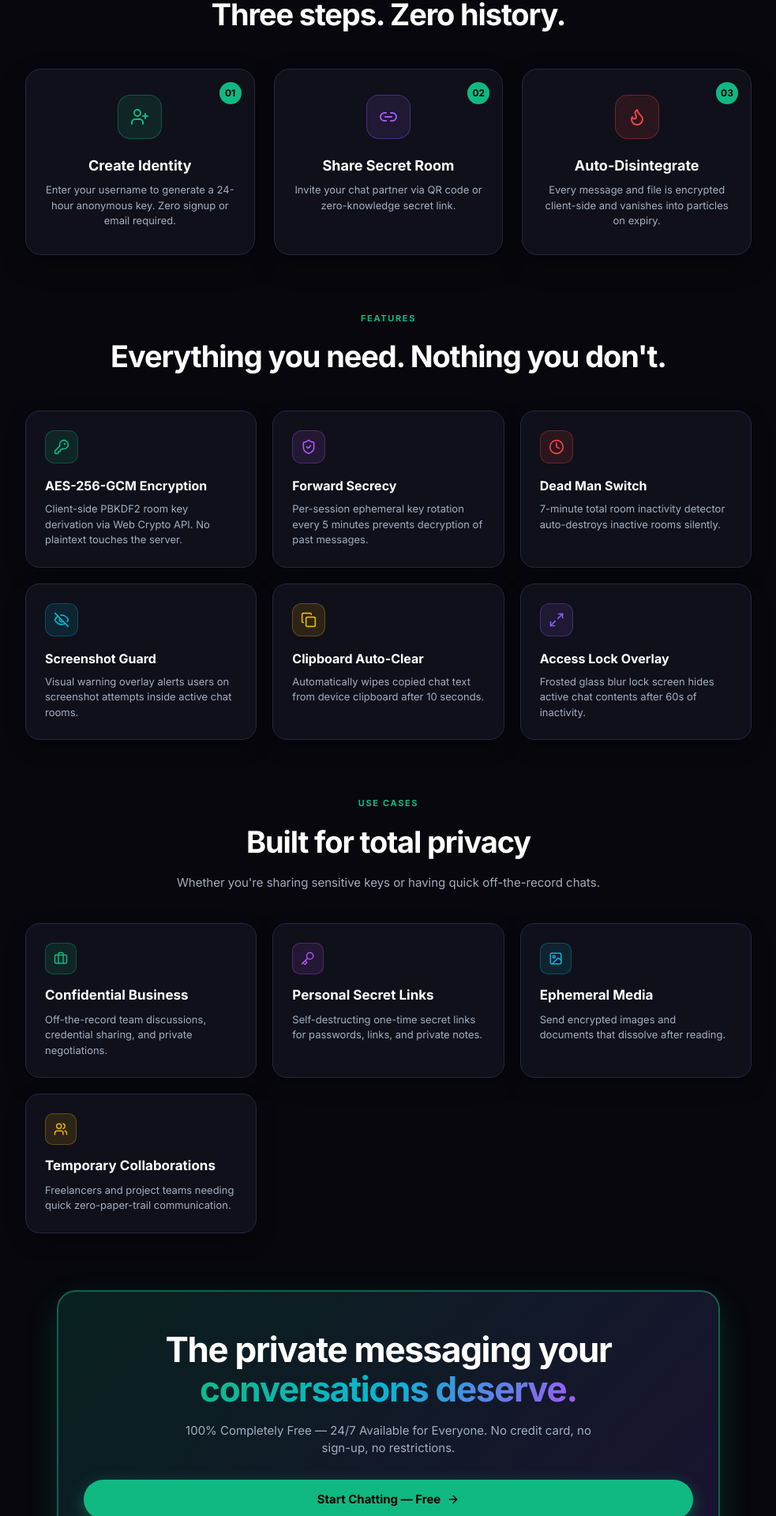
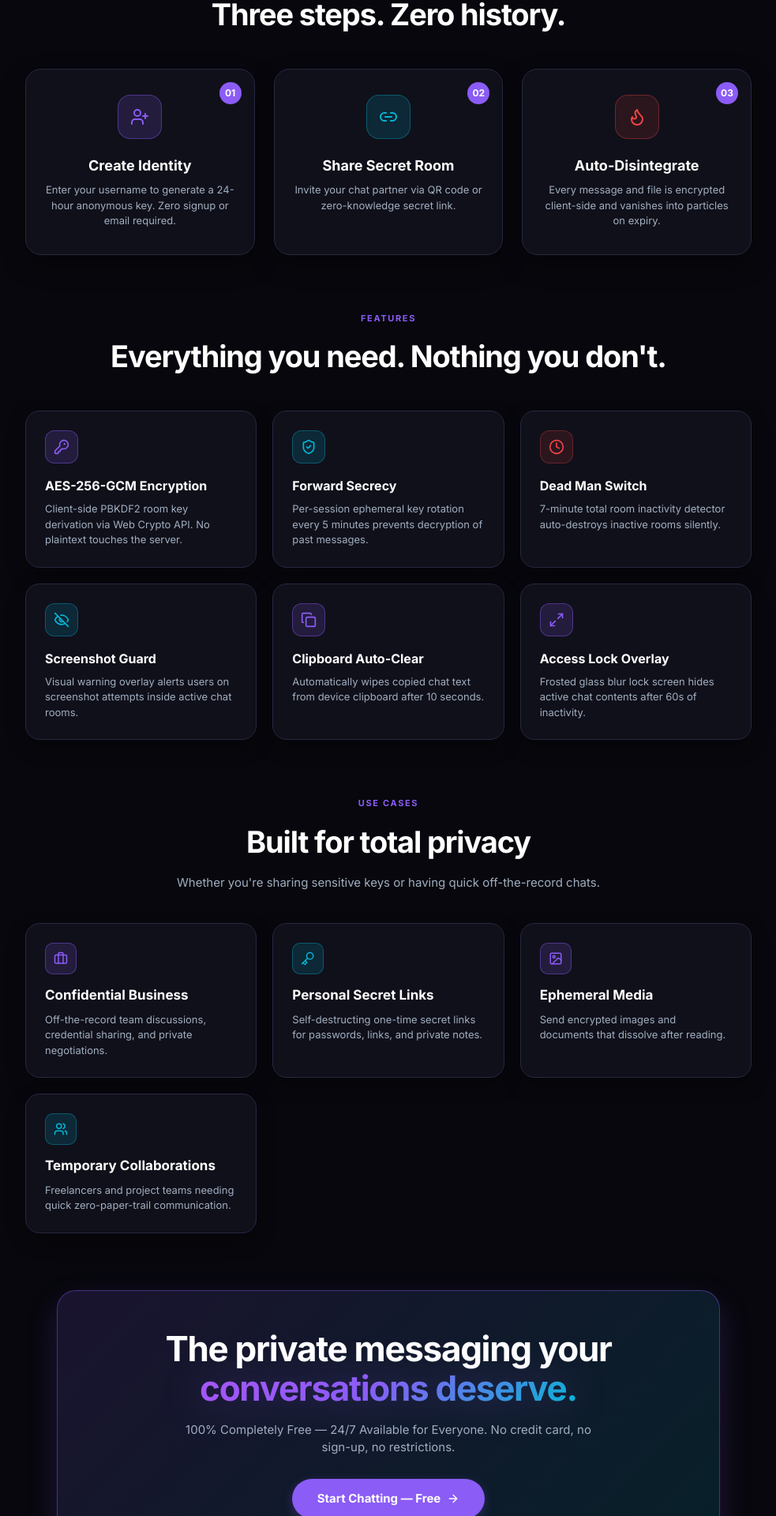
Before and after one commit to Nithin1614/Disappear-Chat, a React (Vite) app: page / in a window 1280 px wide. Shown: the part 848-2768 px from the top of the page at 79% size, without its empty margins (148-1131 px from the left). Built offline with nearby package versions, Linux system fonts and the light colour scheme; no server answers.

Commit message:
style: replace odd green with VanishChat signature purple & cyan design theme across landing page

```diff
--- a/src/pages/LandingPage.jsx
+++ b/src/pages/LandingPage.jsx
@@ -135,10 +135,10 @@ export default function LandingPage() {
           <UserSetup />
         </div>
 
-        {/* SECTION 1: HOW IT WORKS (Three Steps, Three Minutes - Image 1 Reference) */}
+        {/* SECTION 1: HOW IT WORKS */}
         <div style={{ width: '100%', maxWidth: '920px', marginBottom: '72px', textAlign: 'center' }}>
           <div style={{
-            fontSize: '11px', fontWeight: 800, color: '#10b981', textTransform: 'uppercase',
+            fontSize: '11px', fontWeight: 800, color: 'var(--accent)', textTransform: 'uppercase',
             letterSpacing: '0.15em', marginBottom: '12px'
           }}>
             HOW IT WORKS
@@ -163,17 +163,17 @@ export default function LandingPage() {
             }}>
               <div style={{
                 position: 'absolute', top: '16px', right: '16px', width: '28px', height: '28px',
-                borderRadius: '50%', background: '#10b981', color: '#000', fontSize: '12px',
+                borderRadius: '50%', background: 'var(--accent)', color: '#fff', fontSize: '12px',
                 fontWeight: 800, display: 'flex', alignItems: 'center', justifyContent: 'center'
               }}>
                 01
               </div>
               <div style={{
-                width: '56px', height: '56px', borderRadius: '16px', background: 'rgba(16,185,129,0.12)',
-                border: '1px solid rgba(16,185,129,0.35)', display: 'flex', alignItems: 'center', justifyContent: 'center',
+                width: '56px', height: '56px', borderRadius: '16px', background: 'var(--accent-dim)',
+                border: '1px solid var(--accent-border)', display: 'flex', alignItems: 'center', justifyContent: 'center',
                 marginBottom: '20px'
               }}>
-                <UserPlus size={24} color="#10b981" />
+                <UserPlus size={24} color="var(--accent)" />
               </div>
               <h3 style={{ fontSize: '18px', fontWeight: 700, color: 'var(--text)', marginBottom: '8px' }}>Create Identity</h3>
               <p style={{ fontSize: '13px', color: 'var(--text-muted)', lineHeight: 1.5, margin: 0 }}>
@@ -189,17 +189,17 @@ export default function LandingPage() {
             }}>
               <div style={{
                 position: 'absolute', top: '16px', right: '16px', width: '28px', height: '28px',
-                borderRadius: '50%', background: '#10b981', color: '#000', fontSize: '12px',
+                borderRadius: '50%', background: 'var(--accent)', color: '#fff', fontSize: '12px',
                 fontWeight: 800, display: 'flex', alignItems: 'center', justifyContent: 'center'
               }}>
                 02
               </div>
               <div style={{
-                width: '56px', height: '56px', borderRadius: '16px', background: 'rgba(139,92,246,0.12)',
-                border: '1px solid rgba(139,92,246,0.35)', display: 'flex', alignItems: 'center', justifyContent: 'center',
+                width: '56px', height: '56px', borderRadius: '16px', background: 'var(--cyan-dim)',
+                border: '1px solid rgba(6,182,212,0.35)', display: 'flex', alignItems: 'center', justifyContent: 'center',
                 marginBottom: '20px'
               }}>
-                <Link2 size={24} color="#a855f7" />
+                <Link2 size={24} color="var(--cyan)" />
               </div>
               <h3 style={{ fontSize: '18px', fontWeight: 700, color: 'var(--text)', marginBottom: '8px' }}>Share Secret Room</h3>
               <p style={{ fontSize: '13px', color: 'var(--text-muted)', lineHeight: 1.5, margin: 0 }}>
@@ -215,7 +215,7 @@ export default function LandingPage() {
             }}>
               <div style={{
                 position: 'absolute', top: '16px', right: '16px', width: '28px', height: '28px',
-                borderRadius: '50%', background: '#10b981', color: '#000', fontSize: '12px',
+                borderRadius: '50%', background: 'var(--accent)', color: '#fff', fontSize: '12px',
                 fontWeight: 800, display: 'flex', alignItems: 'center', justifyContent: 'center'
               }}>
                 03
@@ -236,10 +236,10 @@ export default function LandingPage() {
           </div>
         </div>
 
-        {/* SECTION 2: FEATURES (Everything you need. Nothing you don't - Image 3 Reference) */}
+        {/* SECTION 2: FEATURES */}
         <div style={{ width: '100%', maxWidth: '920px', marginBottom: '72px', textAlign: 'center' }}>
           <div style={{
-            fontSize: '11px', fontWeight: 800, color: '#10b981', textTransform: 'uppercase',
+            fontSize: '11px', fontWeight: 800, color: 'var(--accent)', textTransform: 'uppercase',
             letterSpacing: '0.15em', marginBottom: '12px'
           }}>
             FEATURES
@@ -260,8 +260,8 @@ export default function LandingPage() {
               background: 'var(--surface)', border: '1px solid var(--border)', borderRadius: '18px', padding: '24px',
               boxShadow: '0 10px 24px rgba(0,0,0,0.3)'
             }}>
-              <div style={{ width: 42, height: 42, borderRadius: '12px', background: 'rgba(16,185,129,0.12)', border: '1px solid rgba(16,185,129,0.3)', display: 'flex', alignItems: 'center', justifyContent: 'center', marginBottom: '16px' }}>
-                <KeyRound size={20} color="#10b981" />
+              <div style={{ width: 42, height: 42, borderRadius: '12px', background: 'var(--accent-dim)', border: '1px solid var(--accent-border)', display: 'flex', alignItems: 'center', justifyContent: 'center', marginBottom: '16px' }}>
+                <KeyRound size={20} color="var(--accent)" />
               </div>
               <h3 style={{ fontSize: '16px', fontWeight: 700, color: 'var(--text)', marginBottom: '8px' }}>AES-256-GCM Encryption</h3>
               <p style={{ fontSize: '13px', color: 'var(--text-muted)', lineHeight: 1.5, margin: 0 }}>
@@ -274,8 +274,8 @@ export default function LandingPage() {
               background: 'var(--surface)', border: '1px solid var(--border)', borderRadius: '18px', padding: '24px',
               boxShadow: '0 10px 24px rgba(0,0,0,0.3)'
             }}>
-              <div style={{ width: 42, height: 42, borderRadius: '12px', background: 'rgba(168,85,247,0.12)', border: '1px solid rgba(168,85,247,0.3)', display: 'flex', alignItems: 'center', justifyContent: 'center', marginBottom: '16px' }}>
-                <ShieldCheck size={20} color="#a855f7" />
+              <div style={{ width: 42, height: 42, borderRadius: '12px', background: 'var(--cyan-dim)', border: '1px solid rgba(6,182,212,0.35)', display: 'flex', alignItems: 'center', justifyContent: 'center', marginBottom: '16px' }}>
+                <ShieldCheck size={20} color="var(--cyan)" />
               </div>
               <h3 style={{ fontSize: '16px', fontWeight: 700, color: 'var(--text)', marginBottom: '8px' }}>Forward Secrecy</h3>
               <p style={{ fontSize: '13px', color: 'var(--text-muted)', lineHeight: 1.5, margin: 0 }}>
@@ -302,7 +302,7 @@ export default function LandingPage() {
               background: 'var(--surface)', border: '1px solid var(--border)', borderRadius: '18px', padding: '24px',
               boxShadow: '0 10px 24px rgba(0,0,0,0.3)'
             }}>
-              <div style={{ width: 42, height: 42, borderRadius: '12px', background: 'rgba(6,182,212,0.12)', border: '1px solid rgba(6,182,212,0.3)', display: 'flex', alignItems: 'center', justifyContent: 'center', marginBottom: '16px' }}>
+              <div style={{ width: 42, height: 42, borderRadius: '12px', background: 'var(--cyan-dim)', border: '1px solid rgba(6,182,212,0.35)', display: 'flex', alignItems: 'center', justifyContent: 'center', marginBottom: '16px' }}>
                 <EyeOff size={20} color="var(--cyan)" />
               </div>
               <h3 style={{ fontSize: '16px', fontWeight: 700, color: 'var(--text)', marginBottom: '8px' }}>Screenshot Guard</h3>
@@ -316,8 +316,8 @@ export default function LandingPage() {
               background: 'var(--surface)', border: '1px solid var(--border)', borderRadius: '18px', padding: '24px',
               boxShadow: '0 10px 24px rgba(0,0,0,0.3)'
             }}>
-              <div style={{ width: 42, height: 42, borderRadius: '12px', background: 'rgba(234,179,8,0.12)', border: '1px solid rgba(234,179,8,0.3)', display: 'flex', alignItems: 'center', justifyContent: 'center', marginBottom: '16px' }}>
-                <Copy size={20} color="#eab308" />
+              <div style={{ width: 42, height: 42, borderRadius: '12px', background: 'var(--accent-dim)', border: '1px solid var(--accent-border)', display: 'flex', alignItems: 'center', justifyContent: 'center', marginBottom: '16px' }}>
+                <Copy size={20} color="var(--accent)" />
               </div>
               <h3 style={{ fontSize: '16px', fontWeight: 700, color: 'var(--text)', marginBottom: '8px' }}>Clipboard Auto-Clear</h3>
               <p style={{ fontSize: '13px', color: 'var(--text-muted)', lineHeight: 1.5, margin: 0 }}>
@@ -330,7 +330,7 @@ export default function LandingPage() {
               background: 'var(--surface)', border: '1px solid var(--border)', borderRadius: '18px', padding: '24px',
               boxShadow: '0 10px 24px rgba(0,0,0,0.3)'
             }}>
-              <div style={{ width: 42, height: 42, borderRadius: '12px', background: 'rgba(139,92,246,0.12)', border: '1px solid rgba(139,92,246,0.3)', display: 'flex', alignItems: 'center', justifyContent: 'center', marginBottom: '16px' }}>
+              <div style={{ width: 42, height: 42, borderRadius: '12px', background: 'var(--accent-dim)', border: '1px solid var(--accent-border)', display: 'flex', alignItems: 'center', justifyContent: 'center', marginBottom: '16px' }}>
                 <Maximize2 size={20} color="var(--accent)" />
               </div>
               <h3 style={{ fontSize: '16px', fontWeight: 700, color: 'var(--text)', marginBottom: '8px' }}>Access Lock Overlay</h3>
@@ -341,10 +341,10 @@ export default function LandingPage() {
           </div>
         </div>
 
-        {/* SECTION 3: USE CASES (Built for every team - Image 2 Reference) */}
+        {/* SECTION 3: USE CASES */}
         <div style={{ width: '100%', maxWidth: '920px', marginBottom: '72px', textAlign: 'center' }}>
           <div style={{
-            fontSize: '11px', fontWeight: 800, color: '#10b981', textTransform: 'uppercase',
+            fontSize: '11px', fontWeight: 800, color: 'var(--accent)', textTransform: 'uppercase',
             letterSpacing: '0.15em', marginBottom: '12px'
           }}>
             USE CASES
@@ -368,8 +368,8 @@ export default function LandingPage() {
               background: 'var(--surface)', border: '1px solid var(--border)', borderRadius: '18px', padding: '24px',
               boxShadow: '0 10px 24px rgba(0,0,0,0.3)'
             }}>
-              <div style={{ width: 40, height: 40, borderRadius: '10px', background: 'rgba(16,185,129,0.12)', border: '1px solid rgba(16,185,129,0.3)', display: 'flex', alignItems: 'center', justifyContent: 'center', marginBottom: '14px' }}>
-                <Briefcase size={18} color="#10b981" />
+              <div style={{ width: 40, height: 40, borderRadius: '10px', background: 'var(--accent-dim)', border: '1px solid var(--accent-border)', display: 'flex', alignItems: 'center', justifyContent: 'center', marginBottom: '14px' }}>
+                <Briefcase size={18} color="var(--accent)" />
               </div>
               <h3 style={{ fontSize: '17px', fontWeight: 700, color: 'var(--text)', marginBottom: '8px' }}>Confidential Business</h3>
               <p style={{ fontSize: '13px', color: 'var(--text-muted)', lineHeight: 1.5, margin: 0 }}>
@@ -382,8 +382,8 @@ export default function LandingPage() {
               background: 'var(--surface)', border: '1px solid var(--border)', borderRadius: '18px', padding: '24px',
               boxShadow: '0 10px 24px rgba(0,0,0,0.3)'
             }}>
-              <div style={{ width: 40, height: 40, borderRadius: '10px', background: 'rgba(168,85,247,0.12)', border: '1px solid rgba(168,85,247,0.3)', display: 'flex', alignItems: 'center', justifyContent: 'center', marginBottom: '14px' }}>
-                <Key size={18} color="#a855f7" />
+              <div style={{ width: 40, height: 40, borderRadius: '10px', background: 'var(--cyan-dim)', border: '1px solid rgba(6,182,212,0.35)', display: 'flex', alignItems: 'center', justifyContent: 'center', marginBottom: '14px' }}>
+                <Key size={18} color="var(--cyan)" />
               </div>
               <h3 style={{ fontSize: '17px', fontWeight: 700, color: 'var(--text)', marginBottom: '8px' }}>Personal Secret Links</h3>
               <p style={{ fontSize: '13px', color: 'var(--text-muted)', lineHeight: 1.5, margin: 0 }}>
@@ -396,8 +396,8 @@ export default function LandingPage() {
               background: 'var(--surface)', border: '1px solid var(--border)', borderRadius: '18px', padding: '24px',
               boxShadow: '0 10px 24px rgba(0,0,0,0.3)'
             }}>
-              <div style={{ width: 40, height: 40, borderRadius: '10px', background: 'rgba(6,182,212,0.12)', border: '1px solid rgba(6,182,212,0.3)', display: 'flex', alignItems: 'center', justifyContent: 'center', marginBottom: '14px' }}>
-                <Image size={18} color="var(--cyan)" />
+              <div style={{ width: 40, height: 40, borderRadius: '10px', background: 'var(--accent-dim)', border: '1px solid var(--accent-border)', display: 'flex', alignItems: 'center', justifyContent: 'center', marginBottom: '14px' }}>
+                <Image size={18} color="var(--accent)" />
               </div>
               <h3 style={{ fontSize: '17px', fontWeight: 700, color: 'var(--text)', marginBottom: '8px' }}>Ephemeral Media</h3>
               <p style={{ fontSize: '13px', color: 'var(--text-muted)', lineHeight: 1.5, margin: 0 }}>
@@ -410,8 +410,8 @@ export default function LandingPage() {
               background: 'var(--surface)', border: '1px solid var(--border)', borderRadius: '18px', padding: '24px',
               boxShadow: '0 10px 24px rgba(0,0,0,0.3)'
             }}>
-              <div style={{ width: 40, height: 40, borderRadius: '10px', background: 'rgba(234,179,8,0.12)', border: '1px solid rgba(234,179,8,0.3)', display: 'flex', alignItems: 'center', justifyContent: 'center', marginBottom: '14px' }}>
-                <Users size={18} color="#eab308" />
+              <div style={{ width: 40, height: 40, borderRadius: '10px', background: 'var(--cyan-dim)', border: '1px solid rgba(6,182,212,0.35)', display: 'flex', alignItems: 'center', justifyContent: 'center', marginBottom: '14px' }}>
+                <Users size={18} color="var(--cyan)" />
               </div>
               <h3 style={{ fontSize: '17px', fontWeight: 700, color: 'var(--text)', marginBottom: '8px' }}>Temporary Collaborations</h3>
               <p style={{ fontSize: '13px', color: 'var(--text-muted)', lineHeight: 1.5, margin: 0 }}>
@@ -421,12 +421,12 @@ export default function LandingPage() {
           </div>
         </div>
 
-        {/* SECTION 4: CALLOUT BANNER (The private messaging your chats deserve - Image 5 Reference) */}
+        {/* SECTION 4: CALLOUT BANNER (Purple & Cyan Design Theme) */}
         <div style={{
           width: '100%', maxWidth: '840px', marginBottom: '80px', textAlign: 'center',
-          background: 'linear-gradient(135deg, rgba(16,185,129,0.15) 0%, rgba(139,92,246,0.15) 100%)',
-          border: '2px solid rgba(16,185,129,0.45)', borderRadius: '24px', padding: '48px 32px',
-          boxShadow: '0 16px 40px rgba(16,185,129,0.2)', position: 'relative', overflow: 'hidden'
+          background: 'linear-gradient(135deg, rgba(139,92,246,0.14) 0%, rgba(6,182,212,0.14) 100%)',
+          border: '1px solid var(--accent-border)', borderRadius: '24px', padding: '48px 32px',
+          boxShadow: '0 16px 40px rgba(139,92,246,0.2)', position: 'relative', overflow: 'hidden'
         }}>
           <h2 style={{
             fontSize: 'clamp(28px, 4.5vw, 44px)', fontWeight: 800, color: 'var(--text)',
@@ -434,8 +434,9 @@ export default function LandingPage() {
           }}>
             The private messaging your <br />
             <span style={{
-              background: 'linear-gradient(135deg, #10b981 0%, #06b6d4 50%, #a855f7 100%)',
-              WebkitBackgroundClip: 'text', WebkitTextFillColor: 'transparent'
+              background: 'linear-gradient(135deg, #a855f7 0%, #8b5cf6 45%, #06b6d4 100%)',
+              WebkitBackgroundClip: 'text', WebkitTextFillColor: 'transparent',
+              filter: 'drop-shadow(0 0 25px rgba(139,92,246,0.35))'
             }}>
               conversations deserve.
             </span>
@@ -449,20 +450,17 @@ export default function LandingPage() {
             onClick={scrollToSetup}
             style={{
               padding: '14px 32px', fontSize: '15px', borderRadius: '100px',
-              background: '#10b981', color: '#000', fontWeight: 800, border: 'none',
-              boxShadow: '0 6px 20px rgba(16,185,129,0.4)', transition: 'transform 0.15s', cursor: 'pointer'
+              width: 'auto', display: 'inline-flex', alignItems: 'center', gap: '8px'
             }}
-            onMouseEnter={e => e.currentTarget.style.transform = 'scale(1.04)'}
-            onMouseLeave={e => e.currentTarget.style.transform = 'scale(1)'}
           >
             Start Chatting — Free <ArrowRight size={16} />
           </button>
         </div>
 
-        {/* SECTION 5: FREQUENTLY ASKED QUESTIONS (Accordion - Image 4 Reference) */}
+        {/* SECTION 5: FREQUENTLY ASKED QUESTIONS */}
         <div style={{ width: '100%', maxWidth: '780px' }}>
           <div style={{
-            fontSize: '11px', fontWeight: 800, color: '#10b981', textTransform: 'uppercase',
+            fontSize: '11px', fontWeight: 800, color: 'var(--accent)', textTransform: 'uppercase',
             letterSpacing: '0.15em', textAlign: 'center', marginBottom: '8px'
           }}>
             FAQ
```
